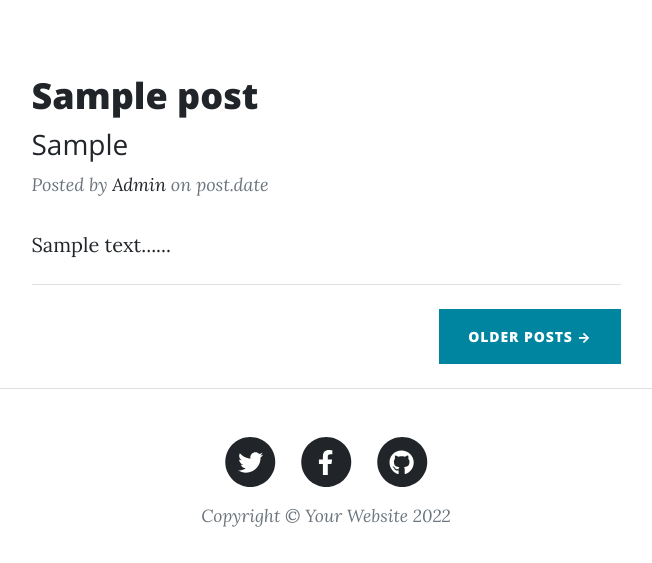
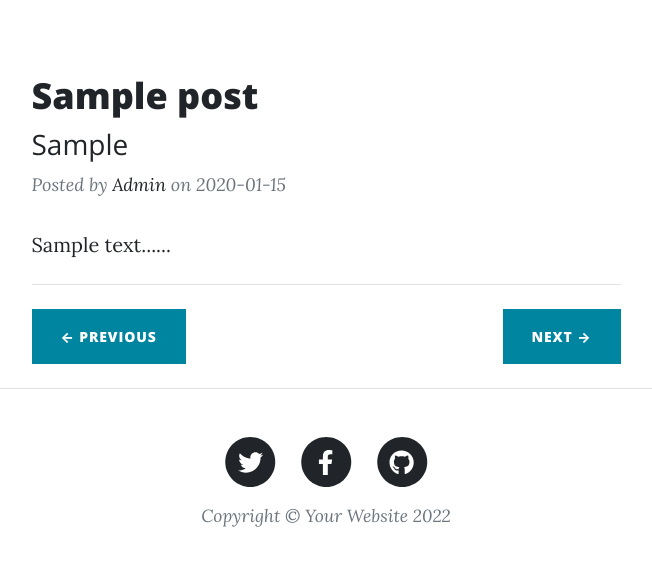
Before and after one commit to SukeshSKDEV/DataScienceFlaskBlog, a Flask app: page / in a window 1280 px wide. Shown: the part 536-1099 px from the top of the page, without its empty margins (314-966 px from the left). Run offline with Flask 2, Linux system fonts and the light colour scheme; tables that the repository leaves empty hold one stand-in row (values such as "Sample post"); some libraries are stand-ins or nearby versions.

Commit message:
Adding Pagination

```diff
--- a/main.py
+++ b/main.py
@@ -4,6 +4,7 @@ import json
 from flask_sqlalchemy import SQLAlchemy
 from datetime import datetime
 from flask_mail import Mail
+import math
 import os
 
 with open('templates/config.json', "r") as c:
@@ -52,8 +53,33 @@ class Posts(db.Model):
 
 @app.route('/')
 def home():
-    posts=Posts.query.filter_by().all()[0:params['no_of_posts']]
-    return render_template('index.html',params=params,posts=posts)
+    posts=Posts.query.filter_by().all()
+    last_page = math.ceil(len(posts) / int(params['no_of_posts']))
+    # [0:params['no_of_posts']]
+
+    page = request.args.get('page')
+    if not str(page).isnumeric() or page == None:
+        page = 1
+    page = int(page)
+    start=(page-1)*int(params['no_of_posts'])
+    last = page * int(params['no_of_posts'])
+
+    posts=posts[start:last]
+
+    # Pagination Logic
+    # page:1 -> prev = #   next = page+1
+    if page == 1:
+        prev = '#'
+        next = "\?page=" + str(page + 1)
+    # page:last -> prev = page-1   next = #
+    elif page == last_page:
+        prev = "\?page=" + str(page - 1)
+        next = '#'
+    # page:middle -> prev = page-1   next = page+1
+    else:
+        prev = "\?page=" + str(page - 1)
+        next = "\?page=" + str(page + 1)
+    return render_template('index.html',params=params,posts=posts,prev=prev,next=next)
 
 @app.route('/about')
 def about():
@@ -111,7 +137,7 @@ def edit(sno):
                 db.session.commit()
                 return redirect('/edit/'+sno)
         post = Posts.query.filter_by(sno=sno).first()
-        return render_template('edit.html', params=params, post=post)
+        return render_template('edit.html', params=params, post=post,sno=sno)
 @app.route('/dashboard',methods=['GET','POST'])
 def login_dashboard():
     if 'user' in session and session['user']==params['admin_user']:
--- a/templates/config.json
+++ b/templates/config.json
@@ -11,7 +11,7 @@
     "gmail-user": "sukeshskdev@gmail.com",
     "gmail-password": "stutbrcqabsrczql",
     "about_text": "Hi My name is Sukesh and This is my Data Science blog website.",
-    "no_of_posts": 5,
+    "no_of_posts": 2,
     "login_img": "data-science.png",
     "admin_user":"sukesh",
     "admin_password": "sukeshdatascienceblog",
--- a/templates/edit.html
+++ b/templates/edit.html
@@ -29,7 +29,7 @@
                             <!-- To make this form functional, sign up at-->
                             <!-- https://startbootstrap.com/solution/contact-forms-->
                             <!-- to get an API token!-->
-                            <form id="contactForm" action="/edit/{{post.sno}}" method="post">
+                            <form id="contactForm" action="/edit/{{sno}}" method="post">
                                             <div class="form-floating">
                                                 <input class="form-control" id="title" name="title" type="text" placeholder="Title" data-sb-validations="required" value="{{post.title}}"/>
                                                 <label for="title">Title</label>
--- a/templates/index.html
+++ b/templates/index.html
@@ -30,7 +30,7 @@
                         <p class="post-meta">
                             Posted by
                             <a href="#!">Admin</a>
-                            on post.date
+                            on {{post.date}}
                         </p>
                     </div>
                     {{post.content[0:150]}}.....
@@ -39,7 +39,10 @@
                     <hr class="my-4" />
                 {% endfor %}
                     <!-- Pager-->
-                    <div class="d-flex justify-content-end mb-4"><a class="btn btn-primary text-uppercase" href="#!">Older Posts →</a></div>
+                    <div class="d-flex justify-content-between mb-4">
+                        <a class="btn btn-primary text-uppercase" href="{{prev}}">&larr; Previous</a>
+                        <a class="btn btn-primary text-uppercase" href="{{next}}">Next &rarr;</a>
+                    </div>
                 </div>
             </div>
         </div>
--- a/templates/layout.html
+++ b/templates/layout.html
@@ -19,7 +19,7 @@
         <!-- Navigation-->
         <nav class="navbar navbar-expand-lg navbar-light" id="mainNav">
             <div class="container px-4 px-lg-5">
-                <a class="navbar-brand" href="index.html">{{params['blog_name']}}</a>
+                <a class="navbar-brand" href="/">{{params['blog_name']}}</a>
                 <button class="navbar-toggler" type="button" data-bs-toggle="collapse" data-bs-target="#navbarResponsive" aria-controls="navbarResponsive" aria-expanded="false" aria-label="Toggle navigation">
                     Menu
                     <i class="fas fa-bars"></i>
```
